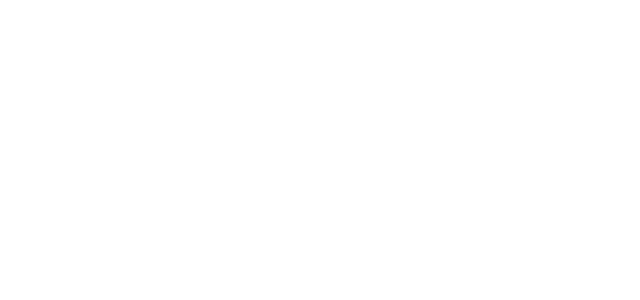
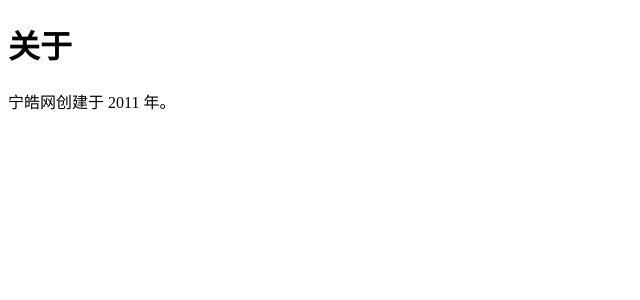
Before and after one commit to ninghao/ninghao-react-w22, a React (Create React App) app: page /about in a window 1280 px wide. Shown: the top 300 px of the page, without its empty margins (0-640 px from the left). Built offline with nearby package versions, Linux system fonts and the light colour scheme.

Commit message:
在 React 应用里定义路由（Routes、Route）

```diff
--- a/src/app/app.router.tsx
+++ b/src/app/app.router.tsx
@@ -1,4 +1,6 @@
-import { BrowserRouter } from 'react-router-dom';
+import { BrowserRouter, Routes, Route } from 'react-router-dom';
+import App from './app';
+import About from './pages/about';
 
 /**
  * 属性类型
@@ -9,7 +11,14 @@
  * 组件
  */
 const AppRouter = (props: AppRouterProps) => {
-  return <BrowserRouter></BrowserRouter>;
+  return (
+    <BrowserRouter>
+      <Routes>
+        <Route path="/" element={<App />} />
+        <Route path="/about" element={<About />} />
+      </Routes>
+    </BrowserRouter>
+  );
 };
 
 export default AppRouter;
--- /dev/null
+++ b/src/app/pages/about.tsx
@@ -0,0 +1,24 @@
+import { useEffect } from 'react';
+
+/**
+ * 属性类型
+ */
+type AboutProps = {};
+
+/**
+ * 组件
+ */
+const About = (props: AboutProps) => {
+  useEffect(() => {
+    document.title = '关于 - 宁皓网';
+  });
+
+  return (
+    <div>
+      <h1>关于</h1>
+      <div>宁皓网创建于 2011 年。</div>
+    </div>
+  );
+};
+
+export default About;
```
